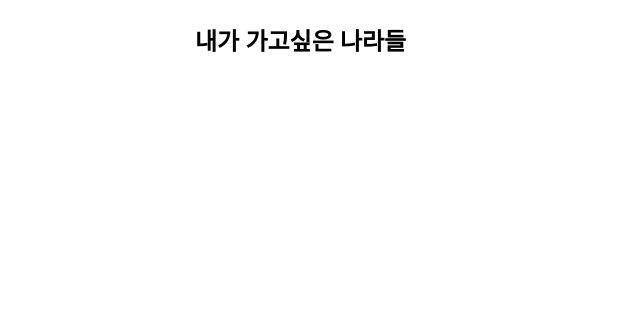
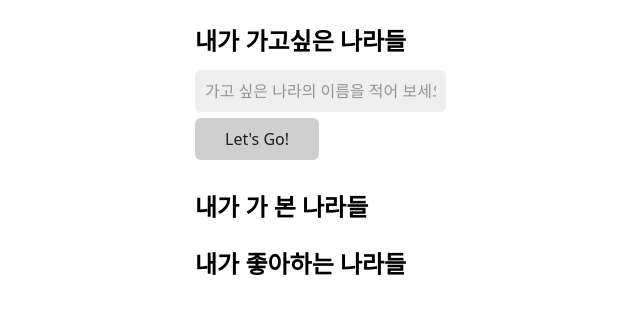
Before and after one commit to Eastynfromeast/a16-recoil-forms, a React (Create React App) app: page / in a window 1280 px wide. Shown: the top 314 px of the page, without its empty margins (45-685 px from the left). Built offline with nearby package versions, Linux system fonts and the light colour scheme.

Commit message:
on the process of categorizing countries

```diff
--- a/src/App.tsx
+++ b/src/App.tsx
@@ -1,9 +1,57 @@
-import React from "react";
+import React, { useState } from "react";
+import { useForm } from "react-hook-form";
+
+interface ICountry {
+	country: string;
+}
+
+interface ICountryArr {
+	id: number;
+	countryName: string;
+	category: "want" | "visited" | "fav";
+}
 
 function App() {
+	const { register, handleSubmit, reset } = useForm<ICountry>();
+	const [wants, setWants] = useState<ICountryArr[]>([]);
+	const [favs, setFavs] = useState<ICountryArr[]>([]);
+	const onValid = ({ country }: ICountry) => {
+		console.log(country);
+		setWants(prev => [...prev, { id: Date.now(), countryName: country, category: "want" }]);
+		reset();
+	};
+
 	return (
 		<main>
 			<h2>내가 가고싶은 나라들</h2>
+			<form onSubmit={handleSubmit(onValid)}>
+				<input
+					{...register("country", {
+						required: "나라 이름이 입력되어야 합니다.",
+						pattern: {
+							value: /^[ㄱ-ㅎ가-힣a-zA-z\s]*$/,
+							message: "한글과 영문 알파벳맛 입력 가능합니다.",
+						},
+					})}
+					placeholder="가고 싶은 나라의 이름을 적어 보세요."
+				/>
+				<button>Let's Go!</button>
+			</form>
+			<h2>내가 가 본 나라들</h2>
+			{wants &&
+				wants.map(want => (
+					<li key={want.id}>
+						<span>{want.countryName}</span>
+						{want.category === "want" && (
+							<>
+								<button>✅</button>
+								<button>🗑️</button>
+							</>
+						)}
+					</li>
+				))}
+			<h2>내가 좋아하는 나라들</h2>
+			{favs && favs.map(fav => <li key={fav.id}>{fav.countryName}</li>)}
 		</main>
 	);
 }
```
